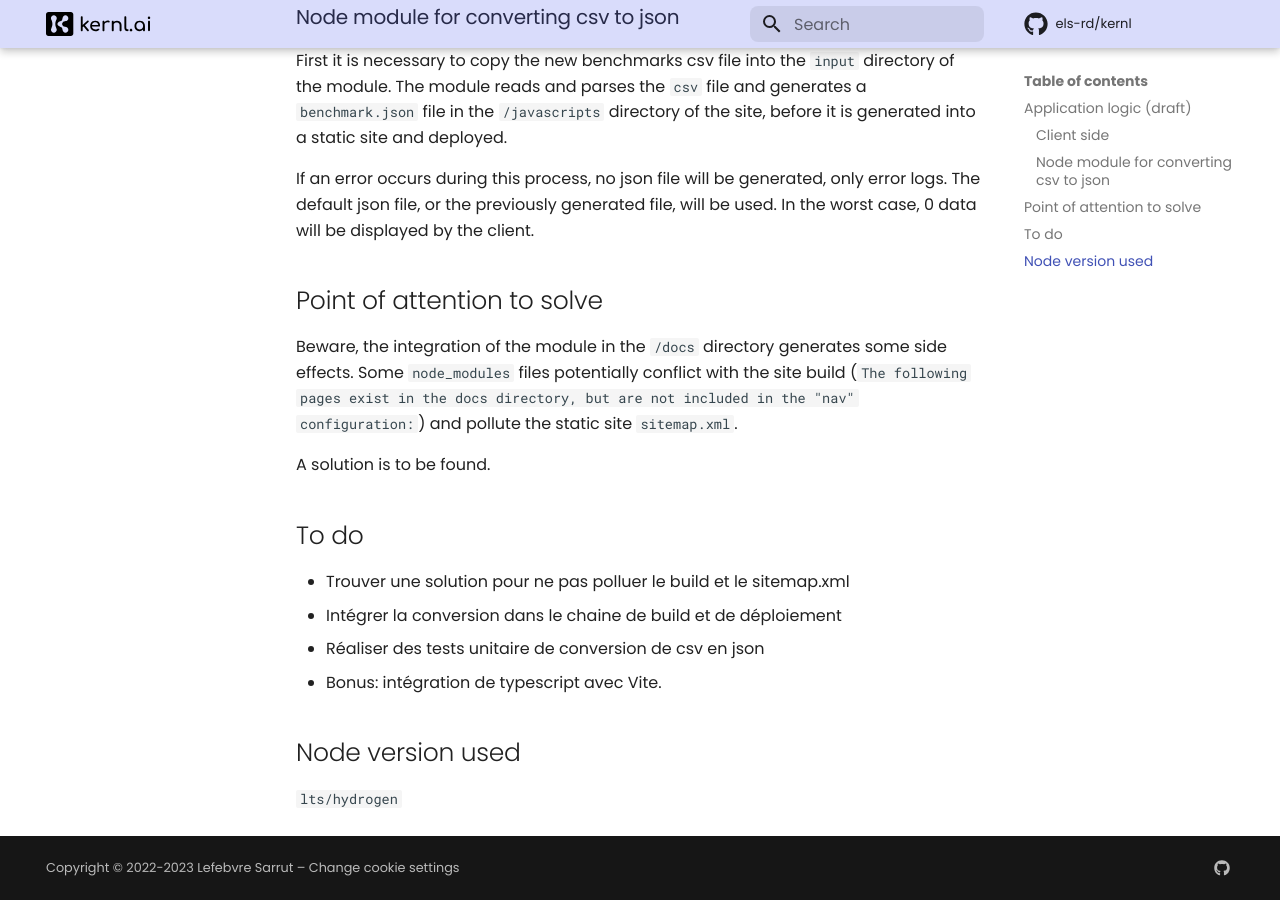
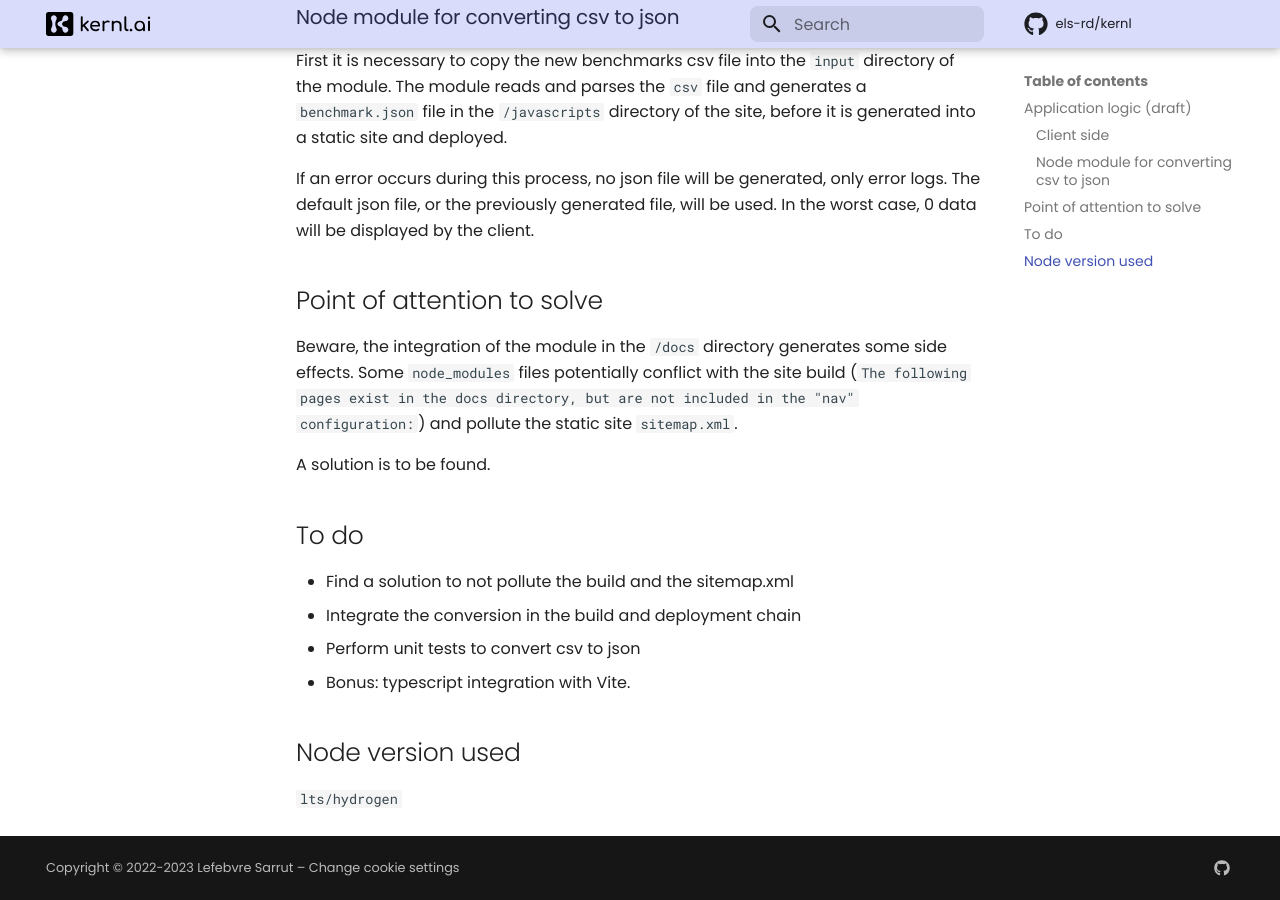
Before and after one commit to ELS-RD/kernl, an MkDocs documentation site: the page built from docs/charts-csv-to-json/README.md, in a window 1280 px wide and 900 px high, scrolled down 650 px. Built offline with MkDocs 1.6.1 and Material for MkDocs 9.7.7, drawn with Linux system fonts in a browser that asks for light colours; comment, search, counter and statistics services are not loaded.

Commit message:
fix: translate.

```diff
--- a/docs/charts-csv-to-json/README.md
+++ b/docs/charts-csv-to-json/README.md
@@ -29,10 +29,10 @@ A solution is to be found.
 
 ## To do
 
-- Trouver une solution pour ne pas polluer le build et le sitemap.xml
-- Intégrer la conversion dans le chaine de build et de déploiement
-- Réaliser des tests unitaire de conversion de csv en json
-- Bonus: intégration de typescript avec Vite.
+- Find a solution to not pollute the build and the sitemap.xml
+- Integrate the conversion in the build and deployment chain
+- Perform unit tests to convert csv to json
+- Bonus: typescript integration with Vite.
 
 ## Node version used
 
```
